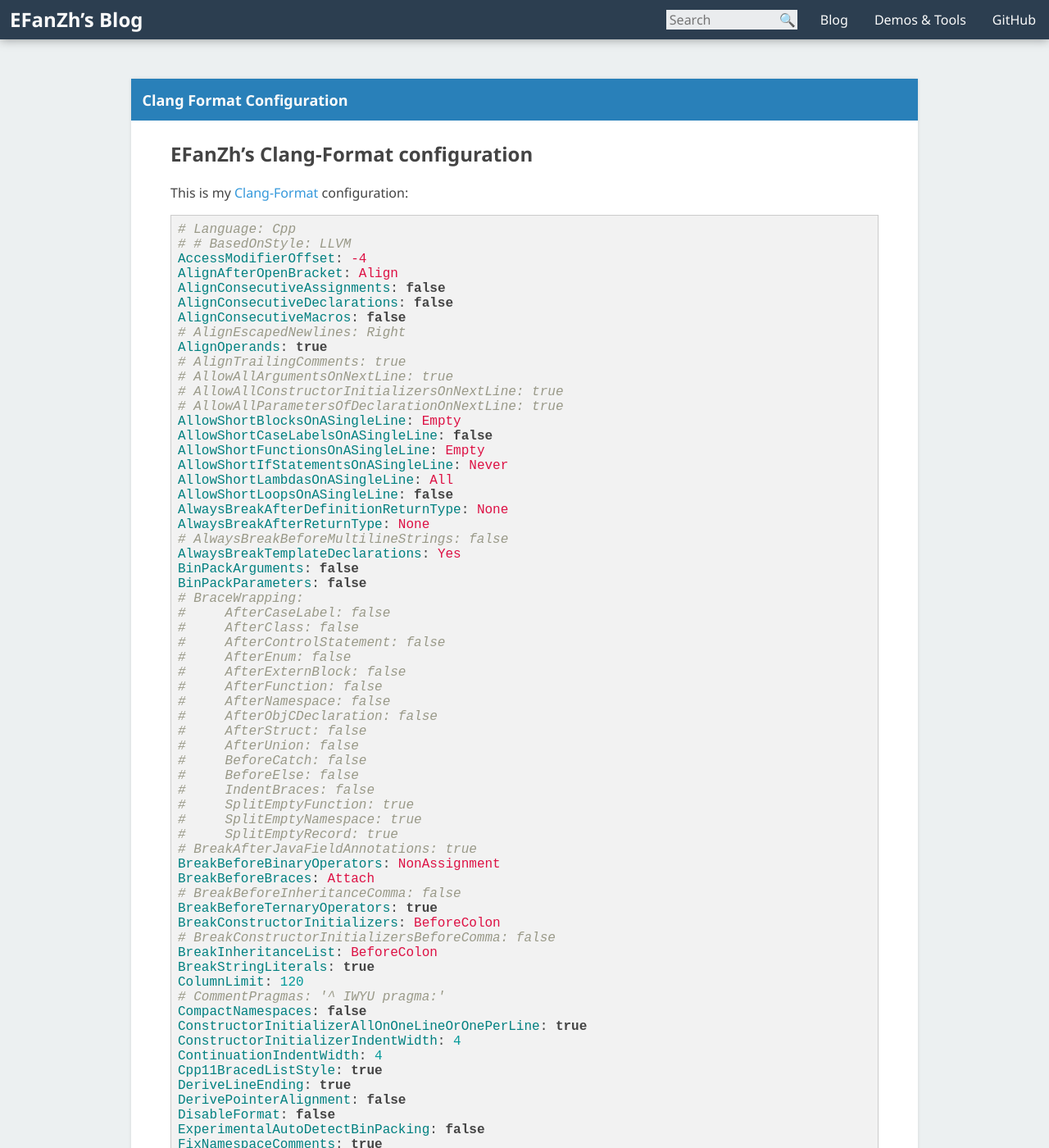
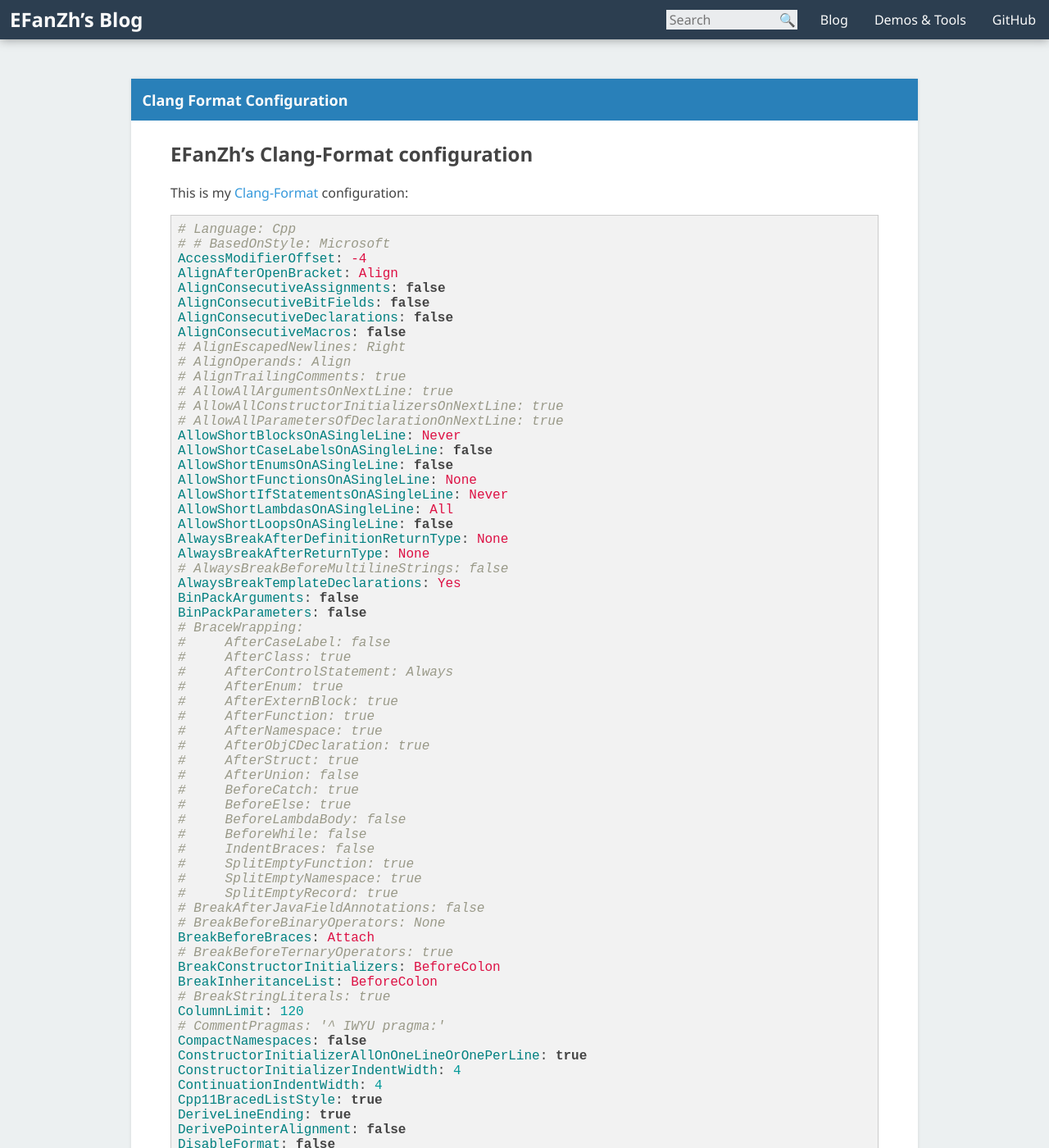
Before and after one commit to EFanZh/efanzh.github.io, a Jekyll site: the page built from _posts/2015-03-24-clang-format-configuration.md, in a window 1280 px wide and 1400 px high. Shown: the whole window at 82% size. Built offline with Jekyll 4.4.1, drawn with Linux system fonts in a browser that asks for light colours; some of the changed text lies outside the part shown.

Commit message:
Update Clang-Format configuration

````diff
--- a/_posts/2015-03-24-clang-format-configuration.md
+++ b/_posts/2015-03-24-clang-format-configuration.md
@@ -7,21 +7,23 @@ This is my [Clang-Format](https://clang.llvm.org/docs/ClangFormat.html) configur
 
 ```yaml
 # Language: Cpp
-# # BasedOnStyle: LLVM
+# # BasedOnStyle: Microsoft
 AccessModifierOffset: -4
 AlignAfterOpenBracket: Align
 AlignConsecutiveAssignments: false
+AlignConsecutiveBitFields: false
 AlignConsecutiveDeclarations: false
 AlignConsecutiveMacros: false
 # AlignEscapedNewlines: Right
-AlignOperands: true
+# AlignOperands: Align
 # AlignTrailingComments: true
 # AllowAllArgumentsOnNextLine: true
 # AllowAllConstructorInitializersOnNextLine: true
 # AllowAllParametersOfDeclarationOnNextLine: true
-AllowShortBlocksOnASingleLine: Empty
+AllowShortBlocksOnASingleLine: Never
 AllowShortCaseLabelsOnASingleLine: false
-AllowShortFunctionsOnASingleLine: Empty
+AllowShortEnumsOnASingleLine: false
+AllowShortFunctionsOnASingleLine: None
 AllowShortIfStatementsOnASingleLine: Never
 AllowShortLambdasOnASingleLine: All
 AllowShortLoopsOnASingleLine: false
@@ -33,30 +35,30 @@ BinPackArguments: false
 BinPackParameters: false
 # BraceWrapping:
 #     AfterCaseLabel: false
-#     AfterClass: false
-#     AfterControlStatement: false
-#     AfterEnum: false
-#     AfterExternBlock: false
-#     AfterFunction: false
-#     AfterNamespace: false
-#     AfterObjCDeclaration: false
-#     AfterStruct: false
+#     AfterClass: true
+#     AfterControlStatement: Always
+#     AfterEnum: true
+#     AfterExternBlock: true
+#     AfterFunction: true
+#     AfterNamespace: true
+#     AfterObjCDeclaration: true
+#     AfterStruct: true
 #     AfterUnion: false
-#     BeforeCatch: false
-#     BeforeElse: false
+#     BeforeCatch: true
+#     BeforeElse: true
+#     BeforeLambdaBody: false
+#     BeforeWhile: false
 #     IndentBraces: false
 #     SplitEmptyFunction: true
 #     SplitEmptyNamespace: true
 #     SplitEmptyRecord: true
-# BreakAfterJavaFieldAnnotations: true
-BreakBeforeBinaryOperators: NonAssignment
+# BreakAfterJavaFieldAnnotations: false
+# BreakBeforeBinaryOperators: None
 BreakBeforeBraces: Attach
-# BreakBeforeInheritanceComma: false
-BreakBeforeTernaryOperators: true
+# BreakBeforeTernaryOperators: true
 BreakConstructorInitializers: BeforeColon
-# BreakConstructorInitializersBeforeComma: false
 BreakInheritanceList: BeforeColon
-BreakStringLiterals: true
+# BreakStringLiterals: true
 ColumnLimit: 120
 # CommentPragmas: '^ IWYU pragma:'
 CompactNamespaces: false
````
Also changed, not shown: other parts of _posts/2015-03-24-clang-format-configuration.md (+21 -9 lines).
